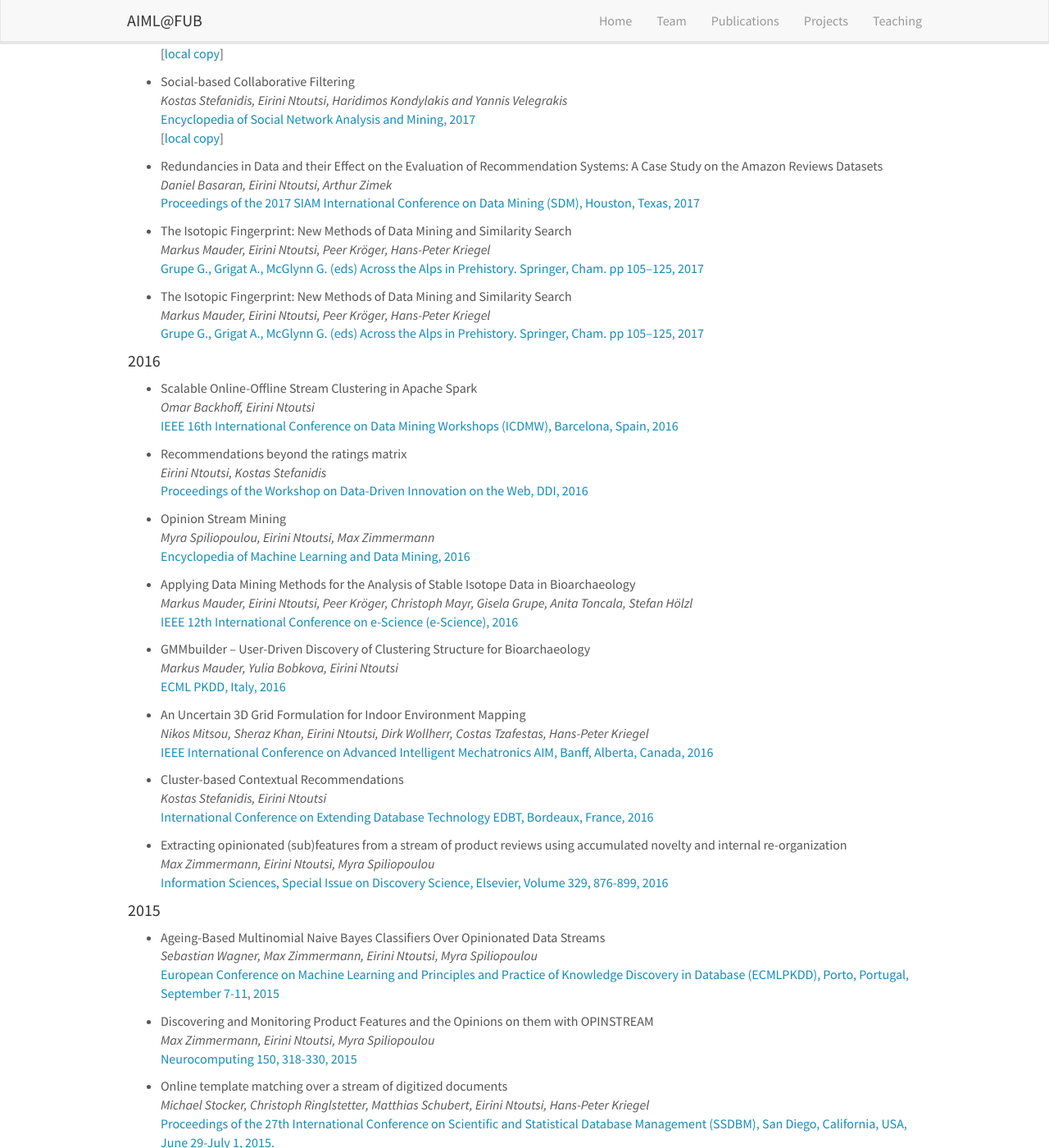
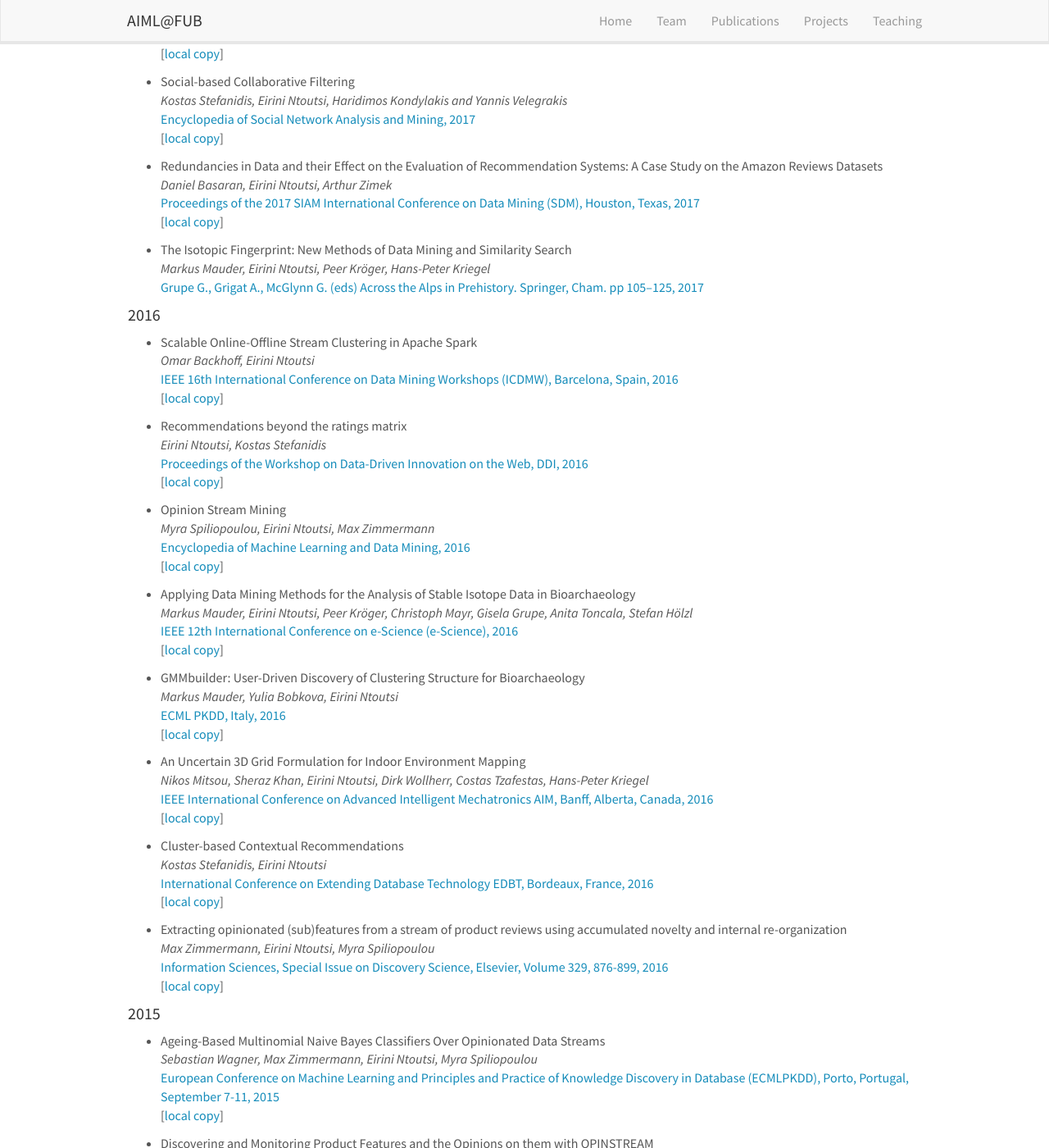
Before and after one commit to AIML-research/AIML-research.github.io, a Jekyll site: the page built from _pages/publications.md, in a window 1280 px wide and 1400 px high, scrolled down 8677 px. Shown: the whole window at 82% size. Built offline with Jekyll 4.4.1, drawn with Linux system fonts in a browser that asks for light colours; nearby versions of some CDN libraries; some of the changed lines change nothing that is shown; some of the changed text lies outside the part shown.

Commit message:
Update publist.yml

```diff
--- a/_data/publist.yml
+++ b/_data/publist.yml
@@ -831,6 +831,17 @@
   highlight: 0
   news2:
   year: 2017
+  haslocal: 1
+  local: 17.SDM.pdf
+  hascode: 0
+  code:
+  hasposter: 1
+  poster: https://aiml-research.github.io/files/17.SDM(poster).pdf
+  hasppt: 0
+  ppt:
+  hasvideo: 0
+  video:
+
 
 - title: "The Isotopic Fingerprint: New Methods of Data Mining and Similarity Search"
   image:
@@ -843,17 +854,6 @@
   news2:
   year: 2017
 
-- title: "The Isotopic Fingerprint: New Methods of Data Mining and Similarity Search"
-  image:
-  description:  We propose a new method for feature selection and apply it to a sample dataset of animal bones from the reference region. This application confirms that a multivariate fingerprint is clearly superior over univariate analysis and that the impact of oxygen on the reliability of the fingerprints is not very prominent. These findings confirm that it is possible to explore cremated human material for provenance analysis
-  authors:   Markus Mauder, Eirini Ntoutsi, Peer Kröger, Hans-Peter Kriegel
-  link:
-    url: https://doi.org/10.1007/978-3-319-41550-5_5
-    display:  Grupe G., Grigat A., McGlynn G. (eds) Across the Alps in Prehistory. Springer, Cham. pp 105–125, 2017
-  highlight: 0
-  news2:
-  year: 2017
-
 - title: "Scalable Online-Offline Stream Clustering in Apache Spark"
   image:
   description:  We incorporate both approaches in order to bring a competitive stream clustering algorithm, namely CluStream, into a modern framework for distributed computing, namely, Apache Spark.
@@ -864,6 +864,17 @@
   highlight: 0
   news2:
   year: 2016
+  haslocal: 1
+  local: 16.ICDM.IoT.pdf
+  hascode: 0
+  code:
+  hasposter: 0
+  poster:
+  hasppt: 0
+  ppt:
+  hasvideo: 0
+  video:
+
 
 - title: "Recommendations beyond the ratings matrix"
   image:
@@ -875,6 +886,17 @@
   highlight: 0
   news2:
   year: 2016
+  haslocal: 1
+  local: 16.DDI@WebScience.pdf
+  hascode: 0
+  code:
+  hasposter: 0
+  poster:
+  hasppt: 0
+  ppt:
+  hasvideo: 0
+  video:
+
 
 - title: "Opinion Stream Mining"
   image:
@@ -886,6 +908,17 @@
   highlight: 0
   news2:
   year: 2016
+  haslocal: 1
+  local: 16.Encyclopedia.pdf
+  hascode: 0
+  code:
+  hasposter: 0
+  poster:
+  hasppt: 0
+  ppt:
+  hasvideo: 0
+  video:
+
 
 - title: "Applying Data Mining Methods for the Analysis of Stable Isotope Data in Bioarchaeology"
   image:
@@ -897,8 +930,19 @@
   highlight: 0
   news2:
   year: 2016
-
-- title: "GMMbuilder – User-Driven Discovery of Clustering Structure for Bioarchaeology"
+  haslocal: 1
+  local: 16.eScience.pdf
+  hascode: 0
+  code:
+  hasposter: 0
+  poster:
+  hasppt: 0
+  ppt:
+  hasvideo: 0
+  video:
+
+
+- title: "GMMbuilder: User-Driven Discovery of Clustering Structure for Bioarchaeology"
   image:
   description:
   authors:  Markus Mauder, Yulia Bobkova, Eirini Ntoutsi
@@ -908,6 +952,17 @@
   highlight: 0
   news2:
   year: 2016
+  haslocal: 1
+  local: 16.PKDD.pdf
+  hascode: 0
+  code:
+  hasposter: 0
+  poster:
+  hasppt: 0
+  ppt:
+  hasvideo: 0
+  video:
+
 
 - title: "An Uncertain 3D Grid Formulation for Indoor Environment Mapping"
   image:
@@ -919,6 +974,17 @@
   highlight: 0
   news2:
   year: 2016
+  haslocal: 1
+  local: 16.AIM.pdf
+  hascode: 0
+  code:
+  hasposter: 0
+  poster:
+  hasppt: 0
+  ppt:
+  hasvideo: 0
+  video:
+
 
 - title: "Cluster-based Contextual Recommendations"
   image:
@@ -930,6 +996,17 @@
   highlight: 0
   news2:
   year: 2016
+  haslocal: 1
+  local: 16.EDBT.pdf
+  hascode: 0
+  code:
+  hasposter: 0
+  poster:
+  hasppt: 0
+  ppt:
+  hasvideo: 0
+  video:
+
 
 - title: "Extracting opinionated (sub)features from a stream of product reviews using accumulated novelty and internal re-organization"
   image:
@@ -941,6 +1018,17 @@
   highlight: 0
   news2:
   year: 2016
+  haslocal: 1
+  local: 16.IS.pdf
+  hascode: 0
+  code:
+  hasposter: 0
+  poster:
+  hasppt: 0
+  ppt:
+  hasvideo: 0
+  video:
+
 
 - title: "Ageing-Based Multinomial Naive Bayes Classifiers Over Opinionated Data Streams"
   image:
@@ -952,6 +1040,17 @@
   highlight: 0
   news2:
   year: 2015
+  haslocal: 1
+  local: 15.ECMLPKDD.pdf
+  hascode: 0
+  code:
+  hasposter: 0
+  poster:
+  hasppt: 0
+  ppt:
+  hasvideo: 0
+  video:
+
 
 - title: "Discovering and Monitoring Product Features and the Opinions on them with OPINSTREAM"
   image:
@@ -963,6 +1062,17 @@
   highlight: 0
   news2:
   year: 2015
+  haslocal: 1
+  local: 15.NeuroComputing.pdf
+  hascode: 0
+  code:
+  hasposter: 0
+  poster:
+  hasppt: 0
+  ppt:
+  hasvideo: 0
+  video:
+
 
 - title: "Online template matching over a stream of digitized documents"
   image:
@@ -974,6 +1084,17 @@
   highlight: 0
   news2:
   year: 2015
+  haslocal: 1
+  local: 15.SSDBM(a).pdf
+  hascode: 0
+  code:
+  hasposter: 0
+  poster:
+  hasppt: 0
+  ppt:
+  hasvideo: 0
+  video:
+
 
 - title: "Top-k Computations in MapReduce: A Case Study on Recommendations"
   image:
@@ -985,6 +1106,17 @@
   highlight: 0
   news2:
   year: 2015
+  haslocal: 1
+  local: 15.BigData.pdf
+  hascode: 0
+  code:
+  hasposter: 0
+  poster:
+  hasppt: 0
+  ppt:
+  hasvideo: 0
+  video:
+
 
 - title: "Data Mining for Isotopic Mapping of Bioarchaeological Finds in a Central European Alpine Passage"
   image:
```
